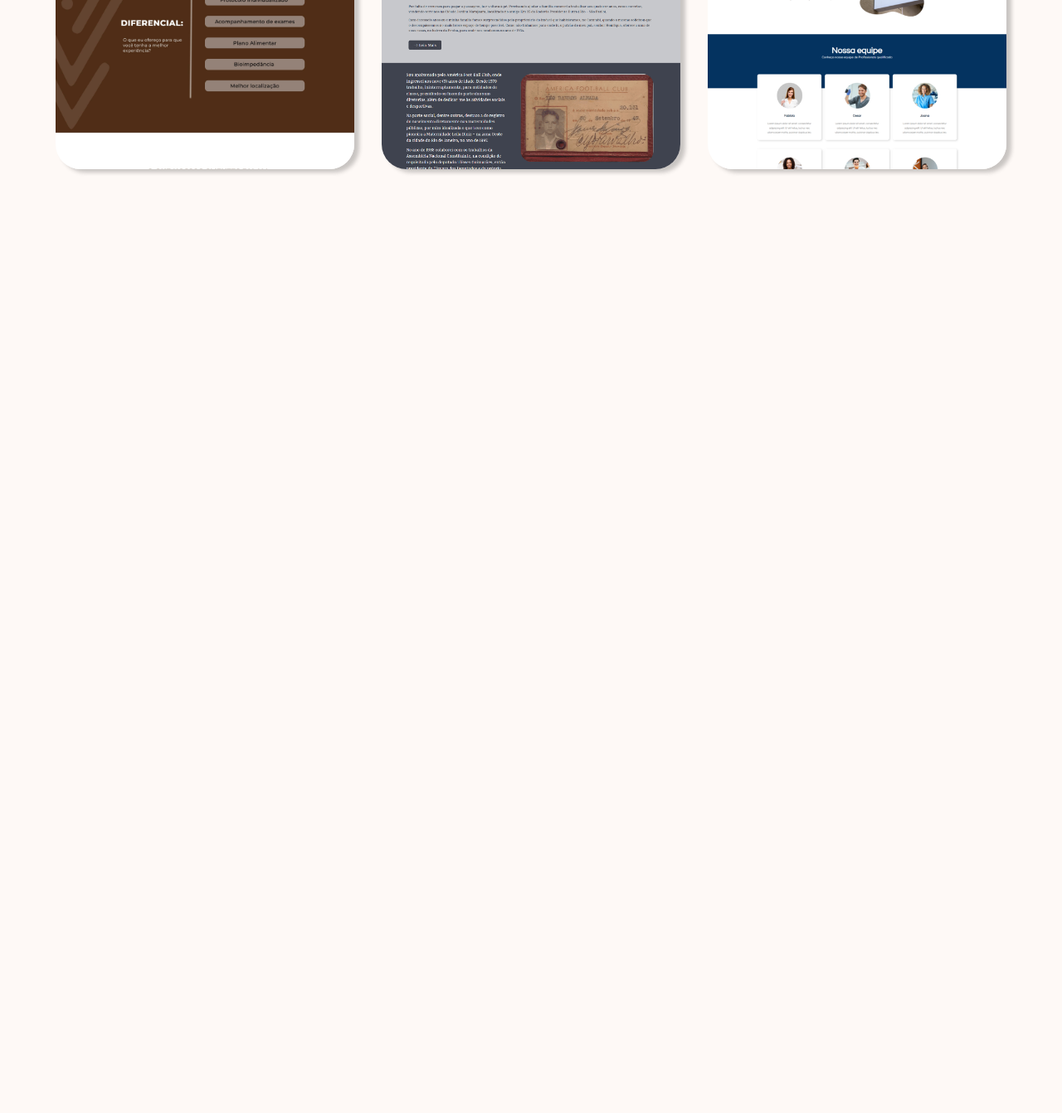
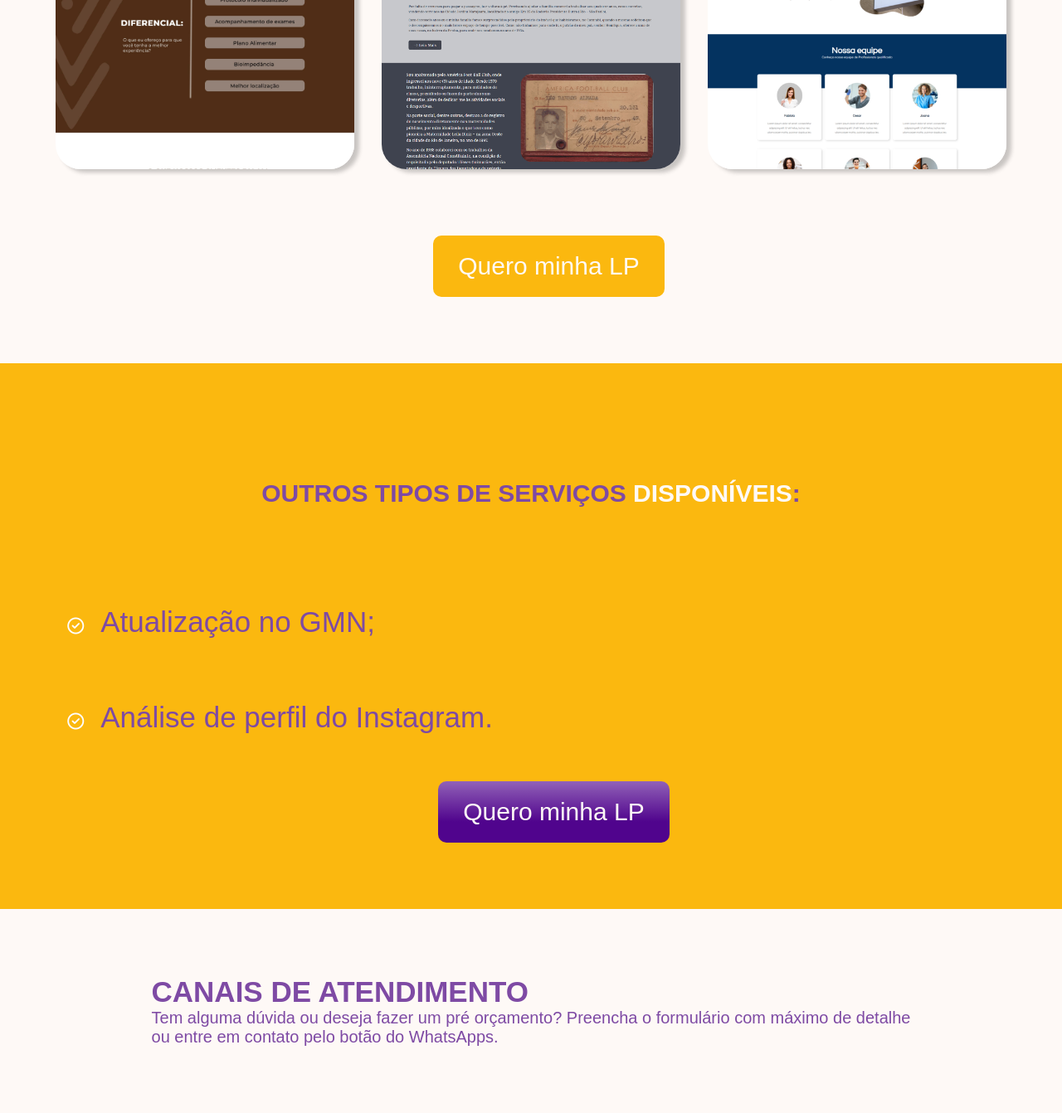
Before and after one commit to monikeag/Portf-lio, a plain HTML site: page index.html in a window 1280 px wide. Shown: the part 2208-3550 px from the top of the page at 83% size. Before the commit the page ends 2492 px from the top, so only its background shows below. Drawn offline with nearby package versions, Linux system fonts and the light colour scheme; a web font is replaced by a local one.

Commit message:
seçaoatendimento

```diff
--- a/index.html
+++ b/index.html
@@ -18,6 +18,9 @@
     <link rel="stylesheet" href="https://cdn.jsdelivr.net/npm/bootstrap-icons@1.11.1/font/bootstrap-icons.css">
     <!--FIM BootStrap Icons-->
     <link rel="stylesheet" href="style.css">
+    <!--Font awesome Icons-->
+    <script src="https://kit.fontawesome.com/05225bdfdf.js" crossorigin="anonymous"></script>
+    <!--FIM awesome Icons-->
     <title> MA Designer</title>
 </head>
 
@@ -113,14 +116,71 @@
                 <h3> Veja alguns projetos <span>No-Code</span>.</h3>
             </div><!---interface-->
             <div class="flex">
-                <div class="img-port" style="background-image: url(/Imagens/PRINT\ LP\ Dr.\ Vinicius.jpg);"></div>
-                <div class="img-port" style="background-image: url(/Imagens/LeoAlmada\ -\ LP\(reduzido\).png);"></div>
+                <div class="img-port" style="background-image: url(/Imagens/PRINT\ LP\ Dr.\ Vinicius.jpg);">
+
+                    <div class="projeto">Dr. Vinícius Lourenço | Figma |<br> WordPress | Elementor </div>
+
+                </div>
+
+                <div class="img-port" style="background-image: url(/Imagens/LeoAlmada\ -\ LP\(reduzido\).png);">
+                    <div class="projeto"> Leo Almada | Figma| WordPress | Elementor </div>
+                </div>
+
                 <div class="img-port"
                     style="background-image: url(/Imagens/screencapture-bomodonto-guiamarke-br-2023-03-06-21_06_30.png);">
+                    <div class="projeto"> Site Experimental | WordPress | Elementor </div>
+
                 </div>
 
             </div><!---flex-->
+            <div class="botao-port">
+                <a href="https://api.whatsapp.com/send?phone=5521991409172&text=Ol%C3%A1,%20Vim%20pelo%20GMN!%20Gostaria%20de%20saber%20mais%20sobre%20o%20servi%C3%A7o..."
+                    target="_blank">
+                    <button> Quero minha LP </button>
+                </a>
+            </div><!--botao-port-->
         </section><!--portfolio-->
+        <section class="servicos">
+            <div class="interface">
+                <h3 class="txt-servico"> Outros tipos de Serviços <span>disponíveis</span>: </h3>
+                <div class="flex">
+                    <div class="box-servico">
+                        <div>
+                            <i class="fa-regular fa-circle-check" style="color: #fefdff;">
+                                <p class="txt"> Atualização no GMN;</p>
+                            </i>
+
+                        </div>
+                        <div>
+                            <i class="fa-regular fa-circle-check" style="color: #fefdff;">
+                                <p class="txt"> Análise de perfil do Instagram.</p>
+                            </i>
+                        </div>
+                    </div>
+
+
+                </div><!--flex-->
+                <div class="botao-servico">
+                    <a href="https://api.whatsapp.com/send?phone=5521991409172&text=Ol%C3%A1,%20Vim%20pelo%20GMN!%20Gostaria%20de%20saber%20mais%20sobre%20o%20servi%C3%A7o..."
+                        target="_blank">
+                        <button> Quero minha LP </button>
+                    </a>
+                </div><!--botao-port-->
+
+            </div><!---interface-->
+
+        </section><!--servicos-->
+        <section class="contato">
+            <div class="flex">
+                <div class="interface">
+                    <h4 class="txt-canais">Canais de atendimento</h4>
+                    <p class="txt-contato">Tem alguma dúvida ou deseja fazer um pré orçamento? Preencha o formulário com máximo de detalhe<br>
+                        ou entre em contato pelo botão do WhatsApps.</p>
+                </div><!---interface-->
+
+            </div><!--flex-->
+        </section><!--contato-->
+
     </main>
 
 
--- a/style.css
+++ b/style.css
@@ -185,7 +185,7 @@ div i {
     color: #fef9f6;
     font-size: 20px;
  }
- div p {
+div p {
     color: #fef9f6;
     font-size: 12px;
  }
@@ -209,7 +209,8 @@ div.interface h3 {
 }
 
 section.portfolio .flex {
-   justify-content: space-around
+   justify-content: space-around;
+   padding-bottom: 80px;
 }
 .img-port {
     width: 360px;
@@ -220,7 +221,30 @@ section.portfolio .flex {
     border-radius: 30px;
     cursor: pointer;
     box-shadow: 6px 4px 5px 0px #00000036;
+    position: relative;
+}
 
+.projeto {
+    position: absolute;
+    top: 0;
+    left: 0;
+    width: 100%;
+    height: 100%;
+    border-radius: 30px;
+    background-color: #00000059 ;
+    display: flex;
+    align-items: center;
+    justify-content: center;
+    font-size: 20px;
+    color: #fef9f6;
+    opacity: 0;
+    transition: .5s;
+
+
+}
+
+.projeto:hover {
+    opacity: 1;
 }
 .img-port:hover {
     background-position: 100% 100%;
@@ -241,3 +265,81 @@ div.imagem-razao{
     color: #FBB80F;
 
 }
+.botao-port button {
+    padding: 20px 30px;
+    border-style: none;
+    background-color: #FBB80F;
+    border-radius: 10px;
+    color: #fef9f6;
+    align-items: center;
+    font-size: 30px;
+
+
+}
+.botao-port {
+    margin-left: 40%;
+
+
+}
+
+.botao-port button:hover {
+    background-color: #7e4aa4b0;
+    box-shadow: 8px 6px 7px 0px #0000008a;
+    transform: scale(1.0);
+
+}
+
+/*estilo Serviços*/
+
+section.servicos {
+    padding: 80px 4%;
+    background-color: #FBB80F;
+}
+
+.txt-servico {
+    color: #7e4aa4;
+    text-transform: uppercase;
+}
+
+.txt {
+    display: inline-block;
+    color: #7e4aa4;
+    padding-left: 15px;
+    padding-top: 20px;
+    padding-bottom: 60px;
+    font-size: 35px;
+}
+
+.botao-servico button {
+    padding: 20px 30px;
+    border-style: none;
+    background: linear-gradient(0deg, #50048D 34.18%, #FFF 211.39%);
+    border-radius: 10px;
+    color: #fef9f6;
+    justify-content: center;
+    align-items: flex-start;
+    font-size: 30px;
+    margin-left: 40%;
+
+
+}
+.botao-servico button:hover {
+    color:#FBB80F;
+    box-shadow: 8px 6px 7px 0px #0000008a;
+    transform: scale(1.0);
+
+}
+section.contato {
+    padding: 80px 4%;
+}
+.txt-canais {
+    justify-content: center;
+    color: #7e4aa4;
+    text-transform: uppercase;
+    font-size: 35px;
+    font-family: 'Bakbak One', sans-serif;
+}
+p.txt-contato {
+    color: #7e4aa4;
+    font-size: 20px;
+}
```
